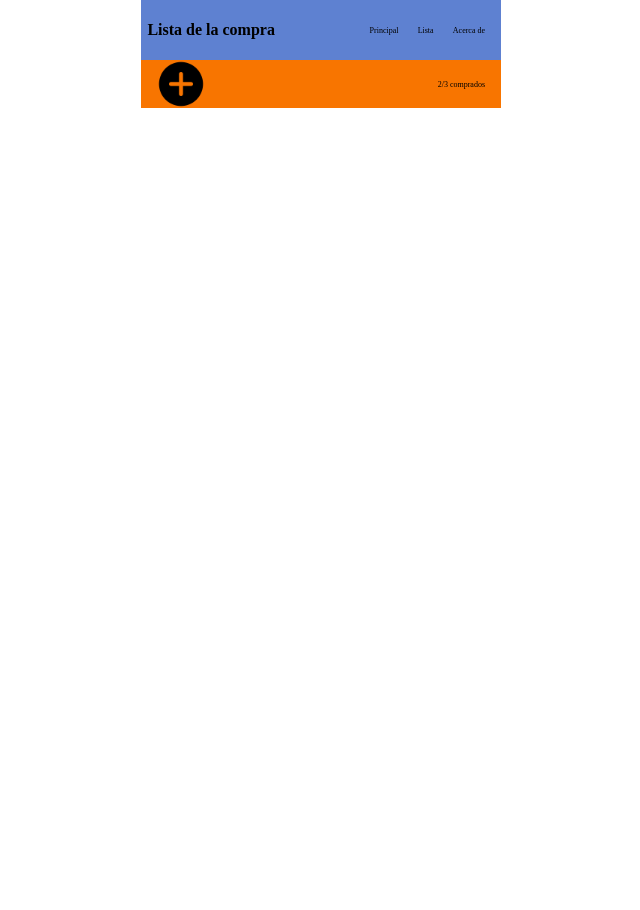
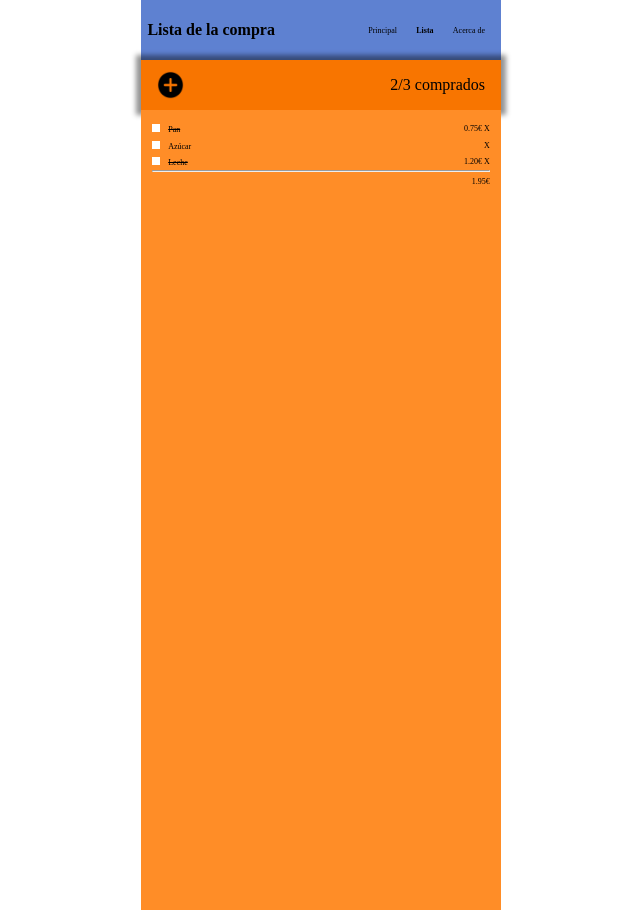
Before and after one commit to cristian-tonato/202205-W01CH04_Fernando-Cristian, a website: page index.html in a window 1280 px wide. Shown: the whole page, without its empty margins (319-959 px from the left). Before the commit the page ends 800 px from the top, so only its background shows below. Drawn offline with Linux system fonts and the light colour scheme.

Commit message:
Add styles to list and hover

```diff
--- a/index.html
+++ b/index.html
@@ -16,7 +16,7 @@
             <nav>
                 <ul>
                     <li>Principal</li>
-                    <li>Lista</li>
+                    <li class="selected">Lista</li>
                     <li>Acerca de</li>
                 </ul>
             </nav>
@@ -26,7 +26,39 @@
             <span>2/3 comprados</span>
         </section>
         <section class="articles">
-
+            <div class="artic">
+                <div>
+                    <span><input type="checkbox" name="" id="01"><label class="line-through" for="01">Pan</label></span>
+                </div>
+                <div>
+                    <span>0.75€</span>
+                    <span>X</span>
+                </div>
+            </div>
+            <div class="artic">
+                <div>
+                    <span><input type="checkbox" name="" id="02"><label for="02">Azúcar</label></span>
+                </div>
+                <div>
+                    <span></span>
+                    <span>X</span>
+                </div>
+            </div>
+            <div class="artic">
+                <div>
+                    <span><input type="checkbox"  name="" id="03"><label class="line-through" for="03">Leche</label></span>
+                </div>
+                <div>
+                    <span>1.20€</span>
+                    <span>X</span>
+                </div>
+            </div>
+            <div class="totalizer">
+                <hr>
+                <p>
+                    1.95€
+                </p>
+            </div>
         </section>
     </div>
 </body>
--- a/scss/_variables.scss
+++ b/scss/_variables.scss
@@ -1,3 +1,4 @@
 $primary-color: #5e81d1;
 $secondary-color: #f87500;
 $third-color: #ff8d27;
+$hover-color: #c16b1e;
--- a/scss/style.scss
+++ b/scss/style.scss
@@ -9,6 +9,9 @@ body{
     display:flex;
     justify-content:center;
     font-size: 0.5rem;
+    .selected{
+        font-weight: bold;
+    }
     .container{
         min-width: 360px;
         max-width: 360px;
@@ -35,10 +38,69 @@ body{
             display: flex;
             align-items: center;
             justify-content: space-between;
-            padding: 0rem 1rem;
+            padding: 0.7rem 1rem;
+            -webkit-box-shadow: 0px 0px 5px 5px rgba(0,0,0,0.43);
+            -moz-box-shadow: 0px 0px 5px 5px rgba(0,0,0,0.43);
+            box-shadow: 0px 0px 5px 5px rgba(0,0,0,0.43);
             img{
-                width: 3rem;
+                width: 1.7rem;
             }
+            span{
+                font-size:1rem;
+            }
+        }
+        .articles{
+            background: $third-color;
+            padding: 0.7rem;
+            min-height: 100vh;
+            .artic {
+                display: flex;
+                justify-content: space-between;
+                padding: 0.2rem 0rem;
+                .line-through{
+                    text-decoration: line-through;
+                }
+                // input{
+                //     // display: none;
+                //     border: none;
+                // }
+                input[type="checkbox"] {
+                    width: 0.5rem;
+                    height: 0.5rem;
+                    background: white;
+                    -webkit-appearance: none;
+                    -moz-appearance: none;
+                    appearance: none;
+                    border: none;
+                    outline: none;
+                    position: relative;
+                    // left: -5px;
+                    // top: -5px;
+                    cursor: pointer;
+                }
+                span{
+                    label{
+                        margin: 0rem 0.5rem;
+                    }
+                }
+            }
+            .artic:hover{
+                background: $hover-color;
+                color: white;
+            }
+            .totalizer{
+                hr{
+                    color: white;
+                    width: 100%;
+                    margin: auto;
+                    height: 1px;
+                }
+                p{
+                    text-align: end;
+                    padding: 0.3rem 0rem;
+                }
+            }
+
         }
     }
 }
```
Also changed, not shown: css/style.css.
